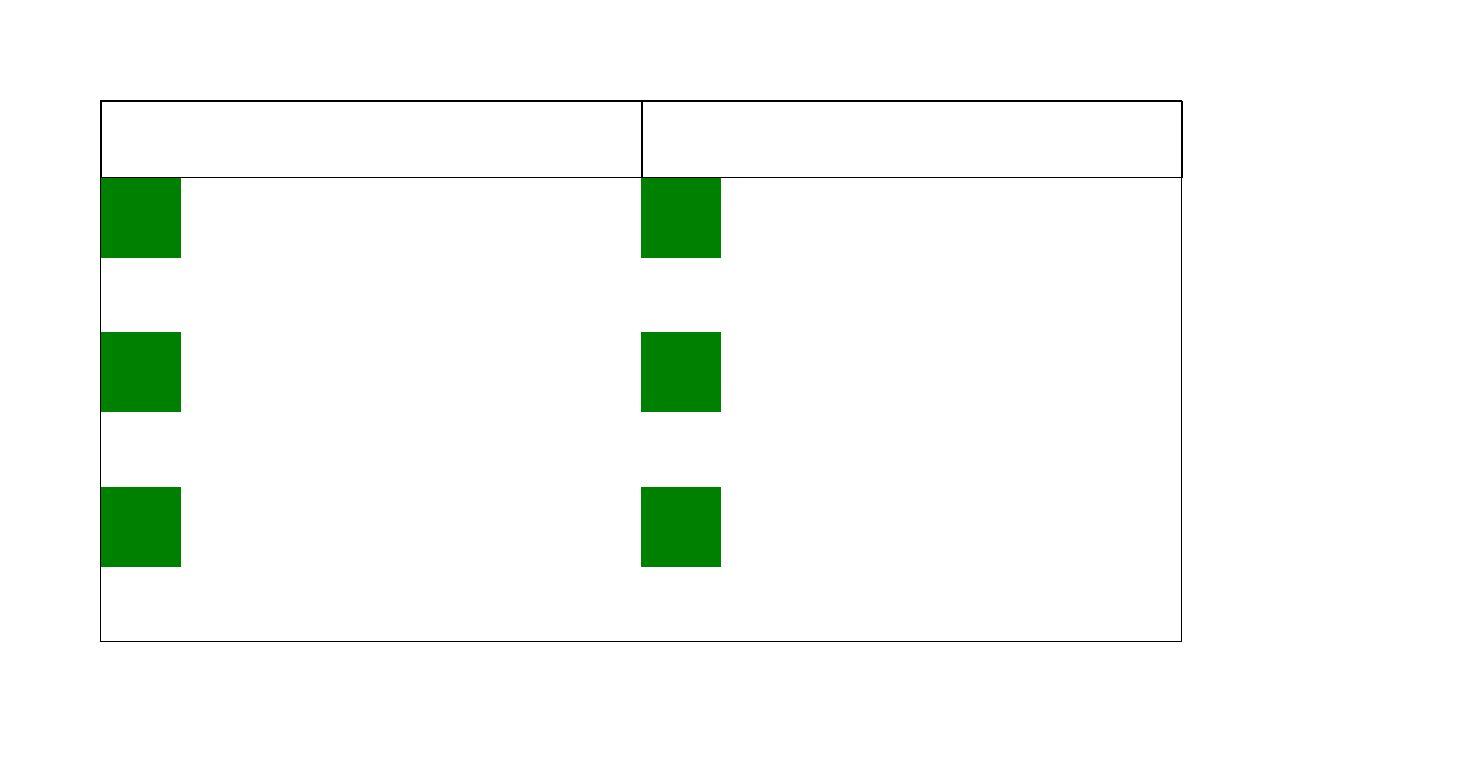
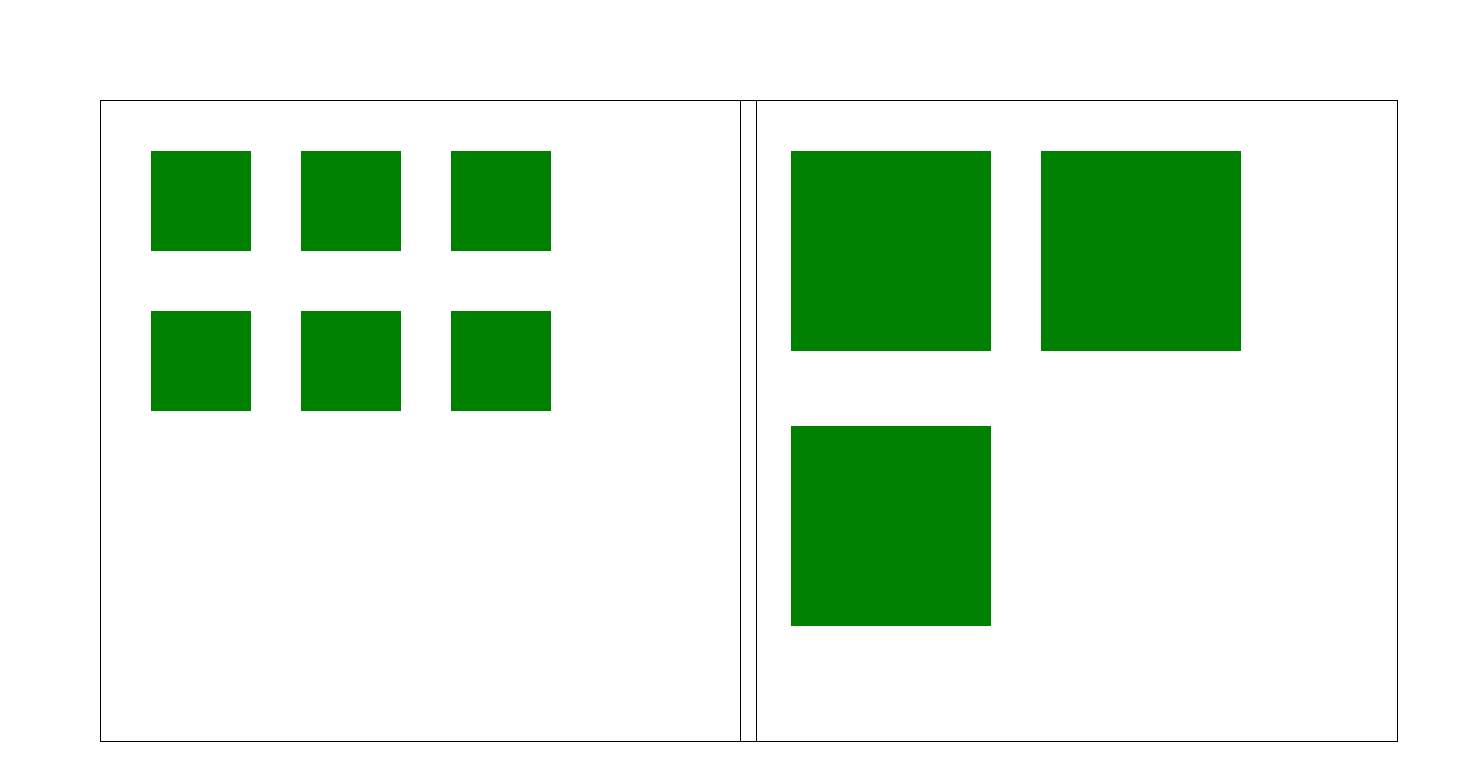
Before and after one commit to Davit1327/2024_2aWI_SWP, a plain HTML site: page Exercises/uebung07_1/uebung07_1.html in a window 1280 px wide. Shown: the whole page, 1480 px wide, since content can reach past the window. Drawn offline with Linux system fonts and the light colour scheme.

Commit message:
finished uebung07_1

```diff
--- a/Exercises/uebung07_1/style.CSS
+++ b/Exercises/uebung07_1/style.CSS
@@ -1,42 +1,53 @@
-.content {
+.header {
     padding: 100px;
+    height: 540px;
+    width: 100%;
+    display: grid;
+    grid-template-columns: 50% 50%;
+    grid-template-rows: minmax(100%, auto);
 
 }
 
 .container1 {
+    padding: 50px;
     height: 540px;
-    width: 100%;
+    width: 86.7%;
     border: 1px;
     border-style: solid;
     border-color: black;
     border-width: 1px;
     display: grid;
-    grid-template-columns: 50% 50%;
+    grid-template-columns: 100px 100px 100px;
+    grid-template-rows: 150px;
+    row-gap: 10px;
+    /* zwischen den Zellen abstand */
+    column-gap: 50px;
+    /* zwischen den Spalten abstand*/
 }
 
-.grid-left {
-    display: grid;
-
+.box1 {
+    background-color: green;
+    height: 100px;
+    width: 100px;
 }
 
-.grid-right {
+.container2 {
+    padding: 50px;
+    height: 540px;
+    width: 86.8%;
     display: grid;
-}
-
-.box {
-
-    width: 100%;
     border: 1px;
     border-style: solid;
     border-color: black;
     border-width: 1px;
+    grid-template-columns: 200px 200px;
+    row-gap: 10px;
+    column-gap: 50px;
 
 }
 
-
-.box1 {
+.box2 {
     background-color: green;
-    height: 80px;
-    width: 80px;
-
+    height: 200px;
+    width: 200px;
 }
--- a/Exercises/uebung07_1/uebung07_1.html
+++ b/Exercises/uebung07_1/uebung07_1.html
@@ -13,16 +13,20 @@
 
 <body>
 
-    <div class="content">
+    <div class="header">
         <div class="container1">
-            <div class="box"></div>
-            <div class="box"></div>
-            <div class="box1"></div>
-            <div class="box1"></div>
-            <div class="box1"></div>
-            <div class="box1"></div>
-            <div class="box1"></div>
-            <div class="box1"></div>
+            <div class="box1 grid-left"></div>
+            <div class="box1 grid-left"></div>
+            <div class="box1 grid-left"></div>
+            <div class="box1 grid-left"></div>
+            <div class="box1 grid-left"></div>
+            <div class="box1 grid-left"></div>
+        </div>
+        <div class="container2">
+            <div class="box2 grid-right"></div>
+            <div class="box2 grid-right"></div>
+            <div class="box2 grid-left"></div>
+
         </div>
     </div>
 
```
